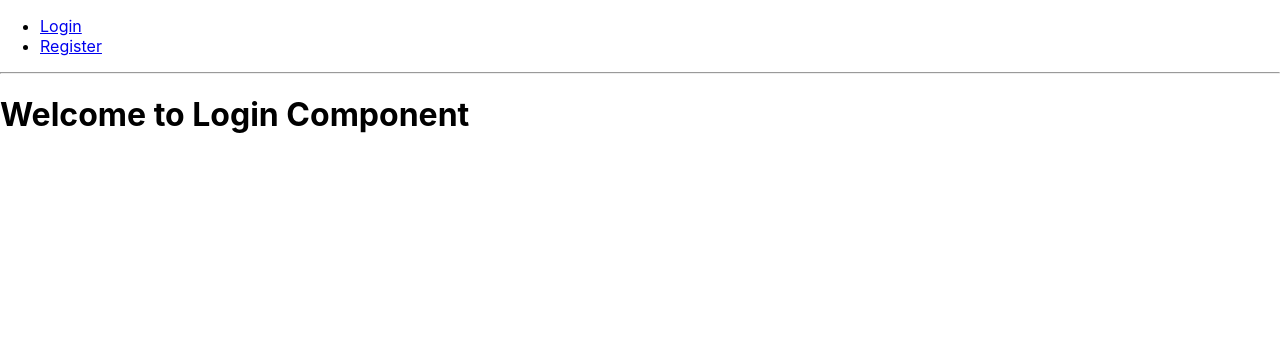
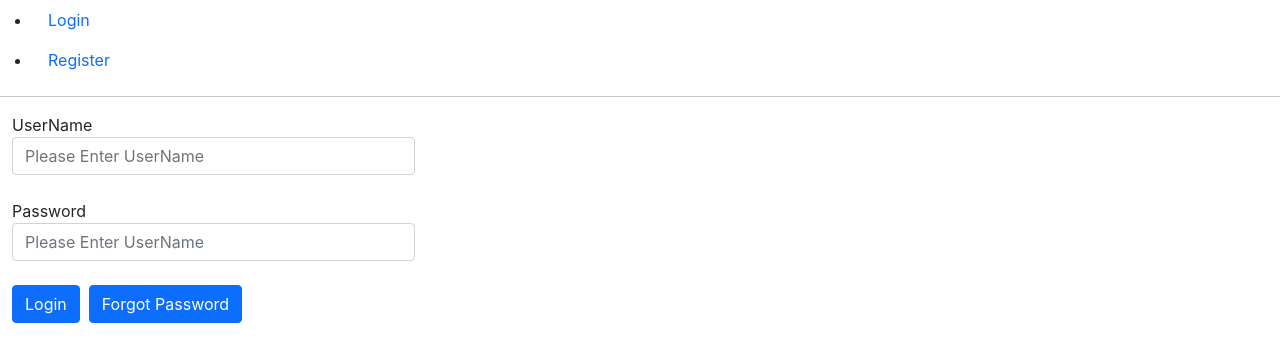
Before and after one commit to rahulpandey1589/react-health-logger, a React (Create React App) app: page /login in a window 1280 px wide. Shown: the top 362 px of the page. Built offline with nearby package versions, Linux system fonts and the light colour scheme.

Commit message:
Added controls in login component

```diff
--- a/package.json
+++ b/package.json
@@ -6,6 +6,7 @@
     "@testing-library/jest-dom": "^5.14.1",
     "@testing-library/react": "^11.2.7",
     "@testing-library/user-event": "^12.8.3",
+    "bootstrap": "^5.1.0",
     "react": "^17.0.2",
     "react-dom": "^17.0.2",
     "react-router-dom": "^5.2.1",
--- a/src/LoginComponent/login-component.js
+++ b/src/LoginComponent/login-component.js
@@ -1,7 +1,36 @@
 const LoginComponent = () => {
-  return <>
-     <h1>Welcome to Login Component</h1>
-  </>;
+  return (
+    <>
+      <form>
+        <div className="container-fluid">
+          <div className="row">
+            <div className="col-md-4">
+              <label name="username">UserName</label>
+              <input
+                name="username"
+                type="text"
+                id="username"
+                className="form-control"
+                placeholder="Please Enter UserName"
+              />
+              <br />
+              <label name="password">Password</label>
+              <input
+                name="password"
+                type="password"
+                id="password"
+                className="form-control"
+                placeholder="Please Enter UserName"
+              />
+              <br />
+              <button type="submit" className="btn btn-primary">Login</button> &nbsp;
+              <button type="button" className="btn btn-primary">Forgot Password</button>
+            </div>
+          </div>
+        </div>
+      </form>
+    </>
+  );
 };
 
 export default LoginComponent;
--- a/src/index.js
+++ b/src/index.js
@@ -1,5 +1,6 @@
 import React from "react";
 import ReactDOM from "react-dom";
+import 'bootstrap/dist/css/bootstrap.css';
 import "./index.css";
 import App from "./App";
 import { BrowserRouter } from "react-router-dom";
```
Also changed, not shown: 1 other file (tests, documents, lock files or other folders).
